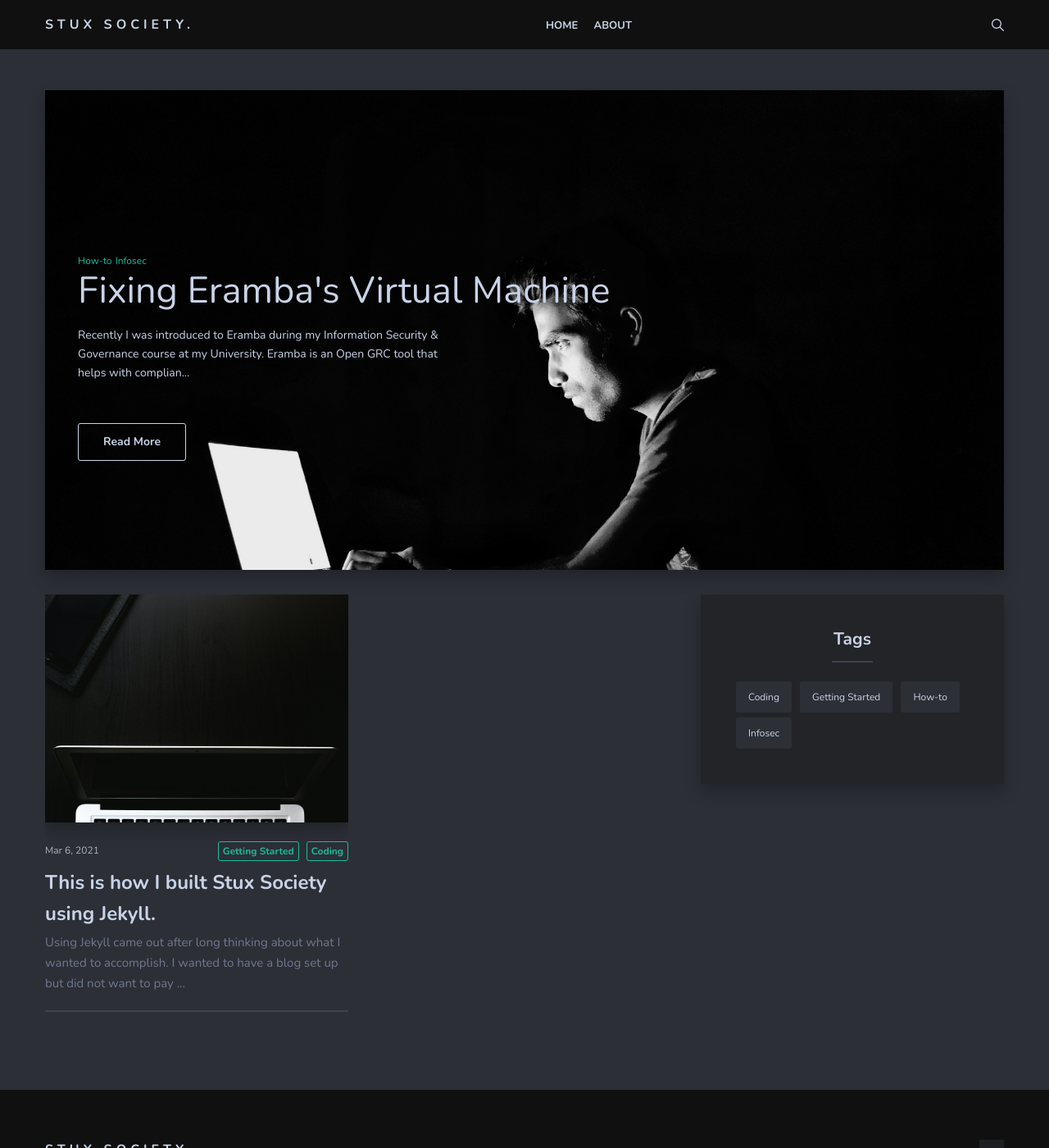
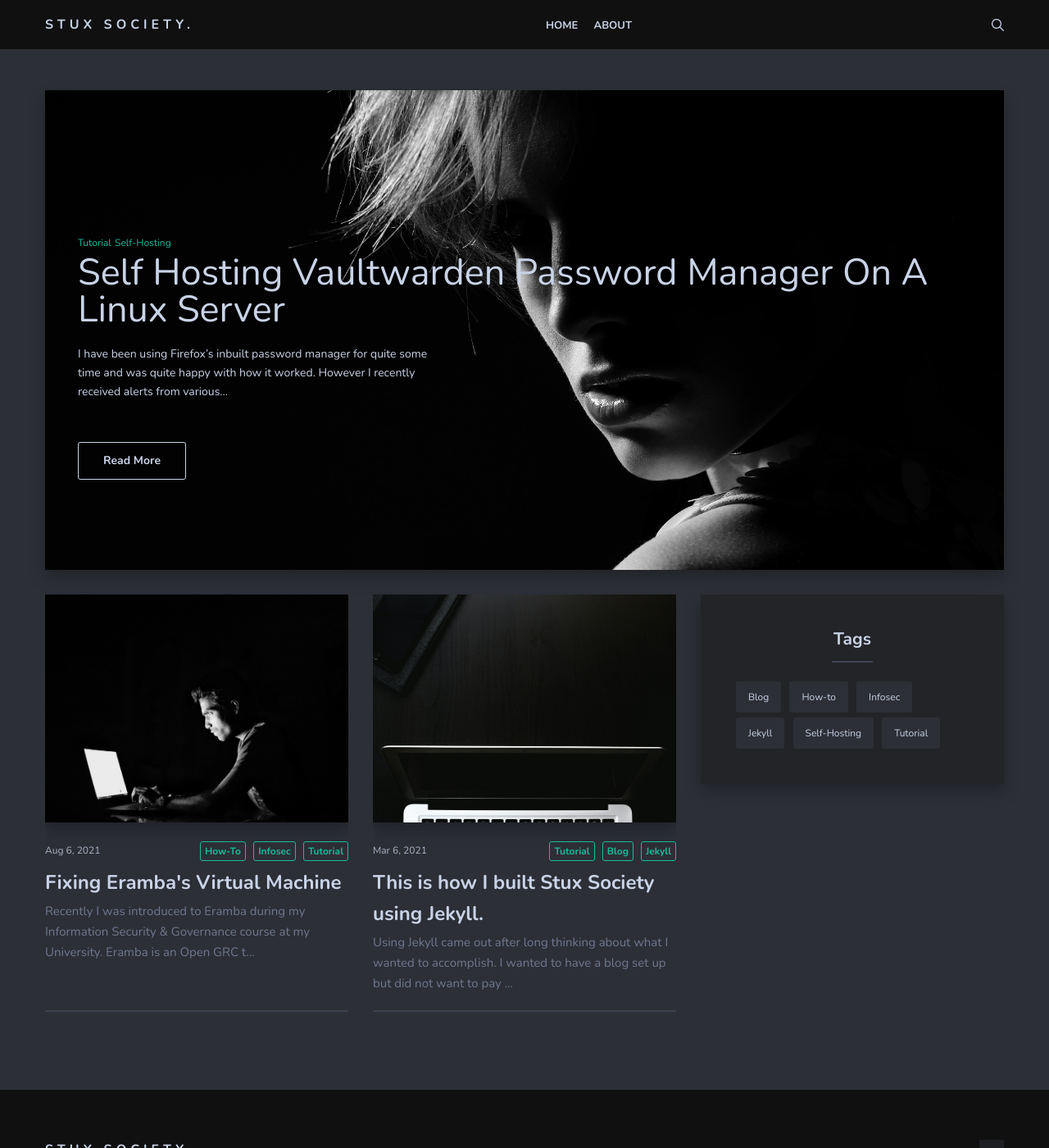
Before and after one commit to themayankjha/themayankjha.github.io, a Jekyll site: the page built from index.html, in a window 1280 px wide and 1400 px high. Shown: the whole window at 82% size. Built offline with Jekyll 4.4.1, drawn with Linux system fonts in a browser that asks for light colours; nearby versions of some CDN libraries; the list of posts is cut into pages by our own code; some of the changed lines change nothing that is shown.

Commit message:
post: self-hosting-vaultwarden

```diff
--- a/_posts/2021-03-07-building-a-blog-jekyll.markdown
+++ b/_posts/2021-03-07-building-a-blog-jekyll.markdown
@@ -3,7 +3,7 @@ layout: post
 title:  This is how I built Stux Society using Jekyll.
 date:   2021-03-07 01:40:00 +0530
 image:  jekyll.jpg
-tags:   [Getting Started,Coding]
+tags:   [Tutorial,Blog,Jekyll]
 ---
 
 Using Jekyll came out after long thinking about what I wanted to accomplish. I wanted to have a blog set up but did not want to pay for any overheads.
--- a/_posts/2021-08-06-fixing-eramba-vm.markdown
+++ b/_posts/2021-08-06-fixing-eramba-vm.markdown
@@ -3,7 +3,7 @@ layout: post
 title:  Fixing Eramba's Virtual Machine
 date:   2021-08-06 08:30:00 +0530
 image:  eramba.jpg
-tags:   [How-to,Infosec]
+tags:   [How-to,Infosec,Tutorial]
 ---
 
 Recently I was introduced to Eramba during my Information Security & Governance course at my University. Eramba is an Open GRC tool that helps with compliance, risk management, control testing, exception management, etc. We then set up a VM using the Virtual machine builds provided by the official website to act as a server, enabling it to be easily accessible.
--- /dev/null
+++ b/_posts/2021-10-31-self-hosting-vaultwarden-password-manager.markdown
@@ -0,0 +1,194 @@
+---
+layout: post
+title:  Self Hosting Vaultwarden Password Manager On A Linux Server
+date:   2021-10-31 09:31:00 +0530
+image:  woman.jpg
+tags:   [Tutorial,Self-Hosting]
+---
+
+I have been using Firefox's inbuilt password manager for quite some time and was quite happy with how it worked. However I recently received alerts from various accounts regarding suspicious login attempts from various places I have never been, so I started looking for something more secure and feature-rich and learned about bitwarden. I got my hands on the oracle cloud free-tier and was able to spin up a compute instance and since it fit the bill, I decided to use it as the host for my password manager.
+
+Digging around a bit led me to vaultwarden, an Unofficial Bitwarden compatible server written in Rust for lightweight installations. Since my server has a mere gigabyte of RAM this seemed perfect for me. Here are the steps that I took to install it properly including HTTPS support and disallowing account creation.
+
+The Linux Server I am using here is an Ubuntu Server 20.04. Feel free to adjust according to your Distribution. You also require a domain name to properly setup SSL.
+
+### Installing Things
+
+We need to firstly install some softwares that will help us setup the vaultwarden service.
+
+* First install docker
+{% highlight sh%}
+$ sudo apt-get install apt-transport-https ca-certificates curl gnupg-agent software-properties-common
+$ sudo curl -fsSL https://download.docker.com/linux/ubuntu/gpg | sudo apt-key add -
+$ sudo add-apt-repository "deb [arch=amd64] https://download.docker.com/linux/ubuntu $(lsb_release -cs) stable"
+$ sudo apt-get update
+$ sudo apt-get install docker-ce docker-ce-cli containerd.io
+$ sudo systemctl enable --now docker
+{% endhighlight %}
+
+* Replace user in the next command to your usename to give docker user permissions
+{% highlight sh%}
+$ sudo usermod -aG docker user
+{% endhighlight %}
+
+* Check if docker is properly configured using
+{% highlight sh%}
+$ docker run hello-world
+{% endhighlight %}
+
+![output](../img/dockerhelloworld.png)
+
+If you see a message like this, you have successfully installed and configured docker.
+
+* Now pull vaultwarden's docker image
+{% highlight sh%}
+$ docker pull vaultwarden/server:latest
+{% endhighlight %}
+
+* Now we will install certbot to help us generate a SSL certificate using LetsEncrypt
+{% highlight sh%}
+$ sudo snap install --classic certbot
+$ sudo ln -s /snap/bin/certbot /usr/bin/certbot
+{% endhighlight %}
+
+* We will also install nginx to help us create a reverse proxy to talk to vaultwarden over HTTPS
+{% highlight sh%}
+$ sudo apt install nginx
+{% endhighlight %}
+
+### Setting up certbot
+
+* Get the DNS auth file and set it up
+{% highlight sh%}
+$ wget https://gist.githubusercontent.com/themayankjha/a1ce7e0d9358ea39ea912a9cb9f3a400/raw/434c03aec373b8ad625fdc5883b77a8e8d1ffb99/auth.py
+$ chmod +x auth.py
+$ mkdir /etc/letsencrypt
+$ sudo mv auth.py /etc/letsencrypt/
+{% endhighlight %}
+
+Use your Domain name provider to change your DNS settings and point your domain/subdomain to the IP Address of the Server.
+
+* Execute the auth file to create a request and replace vault.example.com with your domain
+{% highlight sh%}
+$ sudo certbot certonly --manual --manual-auth-hook /etc/letsencrypt/auth.py --preferred-challenges dns --debug-challenges -d \*.vault.example.com -d vault.example.com
+{% endhighlight %}
+
+It will promt you to add a CNAME to your DNS. After Adding the Record Press Enter.
+You will see something like this :
+{% highlight txt%}
+Congratulations! Your certificate and chain have been saved at
+    /etc/letsencrypt/live/vault.example.com/fullchain.pem
+Your key file has been saved at
+    /etc/letsencrypt/live/vault.example.com/privkey.pem
+{% endhighlight %}
+
+If it fails due just wait a few minutes and run the command again. It is likely due to dns replication timings.
+
+* Test the automatic certificate generation to check if cerbot is properly configured
+{% highlight sh%}
+$ sudo certbot renew --dry-run
+{% endhighlight %}
+
+You should see something Like this
+
+{% highlight txt%}
+Congratulations, all simulated renewals succeeded:
+  /etc/letsencrypt/live/vault.example.com/fullchain.pem (success)
+{% endhighlight %}
+
+You have successfully configured your SSL Certificate.
+
+### Setting up vaultwarden and Nginx
+
+* Start the vaultwarden container on any port, I use port 8080
+{% highlight sh%}
+$ docker run -d --name vaultwarden -v /vw-data/:/data/ -p 8080:80 -p 3012:3012 vaultwarden/server:latest
+{% endhighlight %}
+
+* Setup Nginx by creating a conf file
+{% highlight sh%}
+$ sudo nano /etc/nginx/conf.d/vaultwarden.conf
+{% endhighlight %}
+
+Change the ports and the domain/subdomain according to your configuration :
+
+{% highlight conf%}
+server {
+  listen 443 ssl http2;
+  server_name vault.example.com;
+
+  ssl_certificate /etc/letsencrypt/live/vault.example.com/fullchain.pem;
+  ssl_certificate_key /etc/letsencrypt/live/vault.example.com/privkey.pem;
+
+  # Specify SSL config if using a shared one.
+  #include conf.d/ssl/ssl.conf;
+
+  # Allow large attachments
+  client_max_body_size 128M;
+
+  location / {
+    proxy_pass http://127.0.0.1:8080;
+    proxy_set_header Host $host;
+    proxy_set_header X-Real-IP $remote_addr;
+    proxy_set_header X-Forwarded-For $proxy_add_x_forwarded_for;
+    proxy_set_header X-Forwarded-Proto $scheme;
+  }
+
+  location /notifications/hub {
+    proxy_pass http://127.0.0.1:3012;
+    proxy_set_header Upgrade $http_upgrade;
+    proxy_set_header Connection "upgrade";
+   }
+
+  location /notifications/hub/negotiate {
+    proxy_pass http://127.0.0.1:8080;
+  }
+
+}
+{% endhighlight %}
+
+* Restart nginx for the config to take effect
+{% highlight sh%}
+$ sudo systemctl restart nginx
+{% endhighlight %}
+
+Now goto your website <https://vault.example.com/> and if you can see the bitwarden login page Congratulations! you have successfully managed to install vaultwarden.
+
+If you cannot see the login page, make sure port 443 is open on your server. Also make sure ufw or iptable allows connections on port 443.
+I wasn't able to get my page to work properly because iptables wasn't configured to allow connections on 443:
+I solved it using:
+
+{% highlight sh%}
+$ sudo iptables -I INPUT 6 -m state --state NEW -p tcp --dport 443 -j ACCEPT
+{% endhighlight %}
+
+Create your account on the same page.
+
+### Disabling User Sign Up
+
+Make sure to create an account for yourself before proceeding as you wont be able to create accounts after this.
+
+* Stop the vaultwarden container and remove it
+{% highlight sh%}
+$ docker stop vaultwarden
+$ docker rm vaultwarden
+{% endhighlight %}
+
+* Run the conainer once more with same data directory but with SIGNUPS_ALLOWED environment variable as false
+{% highlight sh%}
+$ docker run -d --name vaultwarden -v /vw-data/:/data/ -e SIGNUPS_ALLOWED=false -p 8080:80 -p 3012:3012 vaultwarden/server:latest
+{% endhighlight %}
+
+Now account creation is disabled and noone else can create an account.
+
+Congratulations you now have a working, self-hosted password manager on your own server! you can use the standard bitwarden app for Android/IOS as well as the bitwarden extensions to use your password manager.
+
+### Sources
+
+<https://www.llewellynhughes.co.uk/post/installing-vaultwarden/>
+
+<https://github.com/joohoi/acme-dns-certbot-joohoi>
+
+<https://www.linode.com/docs/guides/how-to-self-host-the-vaultwarden-password-manager/>
+
+<https://certbot.eff.org/lets-encrypt/ubuntufocal-nginx>
```
Also changed, not shown: img/dockerhelloworld.png (added), img/woman.jpg (added).
